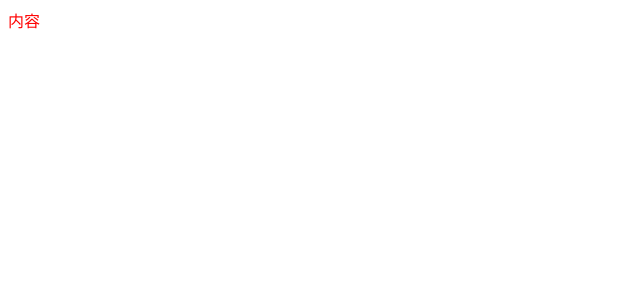
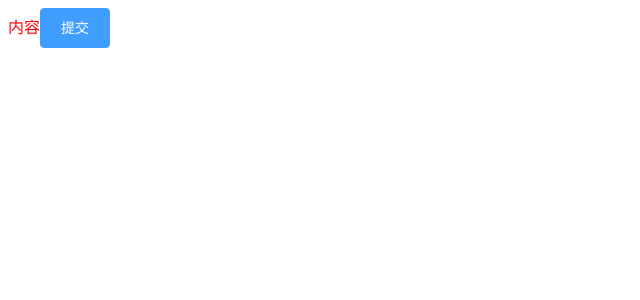
Before and after one commit to chocolateonly/vue_base, a Vue app: page / in a window 1280 px wide. Shown: the top 300 px of the page, without its empty margins (0-640 px from the left). Built offline with nearby package versions, Linux system fonts and the light colour scheme.

Commit message:
element-ui

```diff
--- a/package.json
+++ b/package.json
@@ -9,6 +9,7 @@
   },
   "dependencies": {
     "core-js": "^3.8.3",
+    "element-ui": "^2.15.13",
     "vue": "^2.6.14",
     "vue-router": "^3.6.5",
     "vuex": "^4.1.0"
--- a/src/main.js
+++ b/src/main.js
@@ -3,7 +3,12 @@
 import router from './router';
 import store from './store';
 
+import ElementUI from 'element-ui'
+import 'element-ui/lib/theme-chalk/index.css';
+
 Vue.config.productionTip = false
+
+Vue.use(ElementUI)
 
 new Vue({
   router,
--- a/src/views/index.vue
+++ b/src/views/index.vue
@@ -1,6 +1,7 @@
 <template>
     <div class="content">
          <span> 内容</span>
+        <el-button type="primary">提交</el-button>
     </div>
 </template>
 
```
Also changed, not shown: 1 other file (tests, documents, lock files or other folders).
